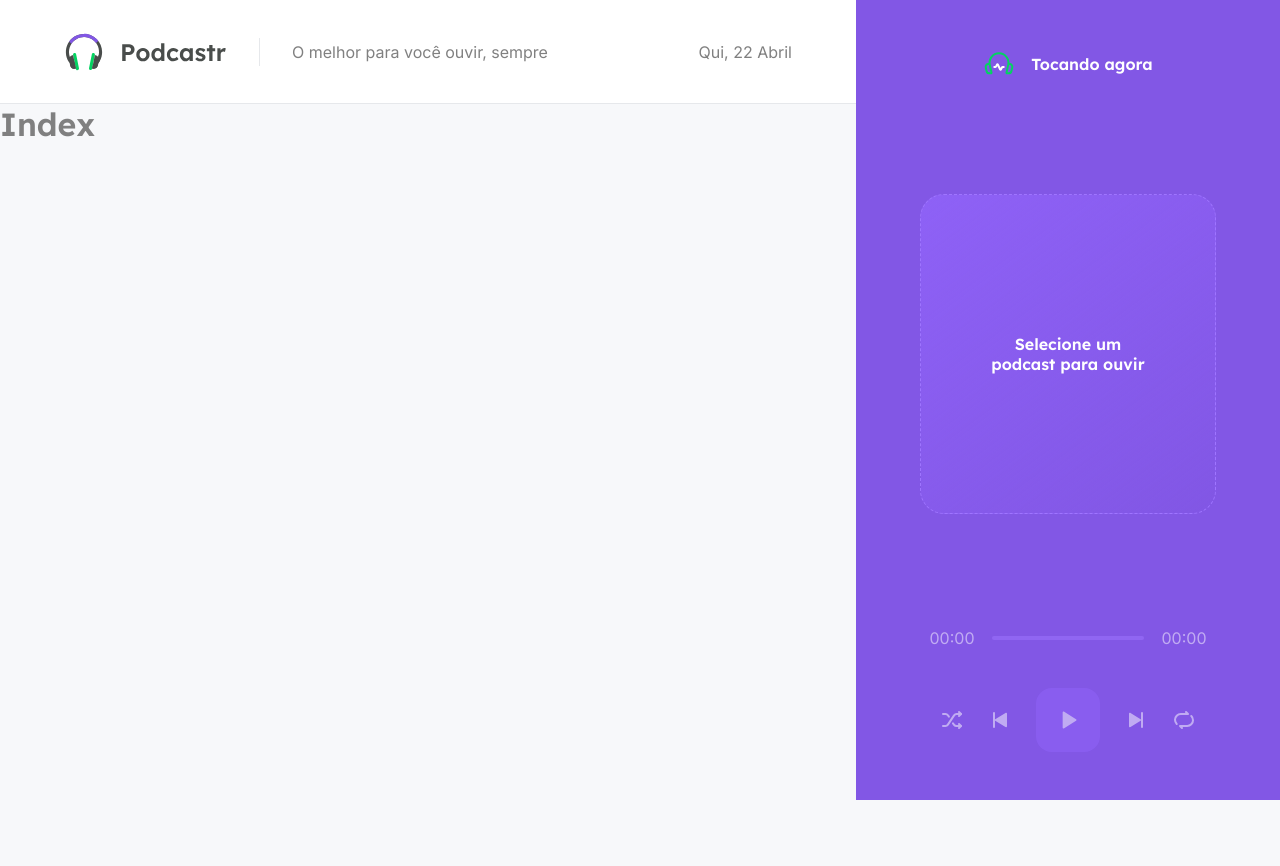
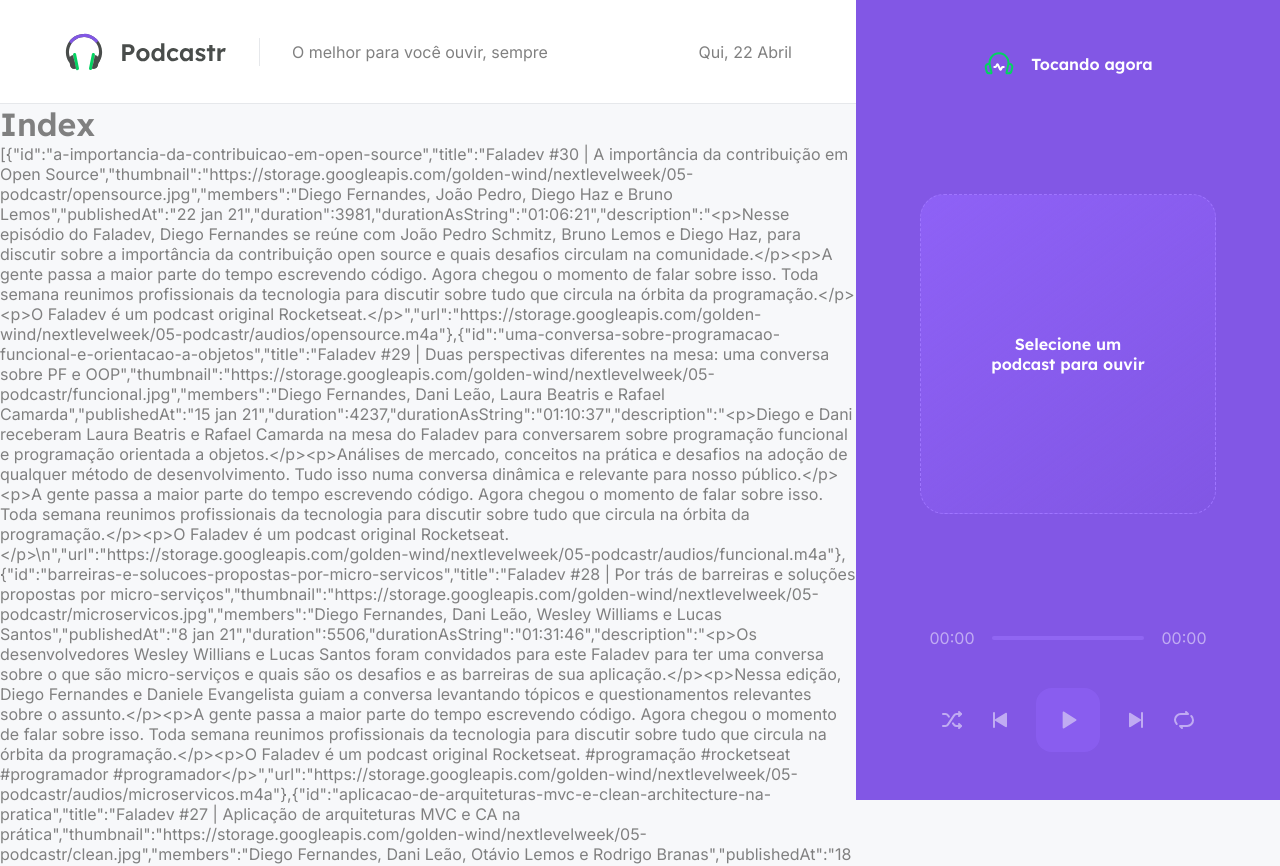
Before and after one commit to Andre-Junior/NLW-5-next, a Next.js app: page / in a window 1280 px wide. Shown: the top 866 px of the page. Before the commit the page ends 800 px from the top, so only its background shows below. Built offline with nearby package versions, Linux system fonts and the light colour scheme; data requests are answered from the project's data file.

Commit message:
formatação dos dados

```diff
--- a/src/pages/index.tsx
+++ b/src/pages/index.tsx
@@ -1,11 +1,15 @@
 import { GetStaticProps } from 'next';
+import { format, parseISO } from 'date-fns';
+import ptBR from 'date-fns/locale/pt-BR';
 import { api } from '../services/api';
+import { convertDurationToTimeString } from '../utils/convertDurationToTimeString';
 
 //tipagem Types
 type Episode = Array <{
     id: string;
     title: string;
     members: string;
+    published_at: string;
 }> //precisa passar qual o formato de oq é
 
 
@@ -17,7 +21,10 @@
 
 export default function Home(props: HomeProps) {
   return (
-    <h1>Index</h1>
+    <div>
+      <h1>Index</h1>
+      <p>{JSON.stringify(props.episodes)}</p>
+    </div>
   )
 }
 
@@ -30,11 +37,29 @@
       _sort: 'publisched_at',
       _order: 'desc'
     }
-  }) //por causa da ferramenta axios coloca o http://localhost como base saindo ele daqui
+  }) //por causa da ferramenta axios coloca o http://localhost como base saindo ele daqui e aparecendo os params
+
+  //formatação dos dados
+
+  const episodes = data.map(episode => {
+    return {
+      id: episode.id,
+      title: episode.title,
+      thumbnail: episode.thumbnail,
+      members: episode.members,
+      publishedAt: format(parseISO(episode.published_at), 'd MMM yy', {locale: ptBR}), //Formatação através do date-fns
+      duration: Number(episode.file.duration),
+      durationAsString: convertDurationToTimeString(Number(episode.file.duration)),
+      description: episode.description,
+      url: episode.file.url,
+
+    }
+  })
+
 
   return {
     props: {
-      episodes: data,
+      episodes,
     },
     revalidate: 60 * 60 * 8,
   }
--- /dev/null
+++ b/src/utils/convertDurationToTimeString.ts
@@ -0,0 +1,11 @@
+export function convertDurationToTimeString (duration: number): string {
+    const hours = Math.floor(duration / 3600);
+    const minutes = Math.floor((duration % 3600) / 60);
+    const seconds = duration % 60;
+
+    const timeString = [hours, minutes, seconds]
+        .map(unit => String(unit).padStart(2, '0'))
+        .join(':')
+
+    return timeString
+}
```
